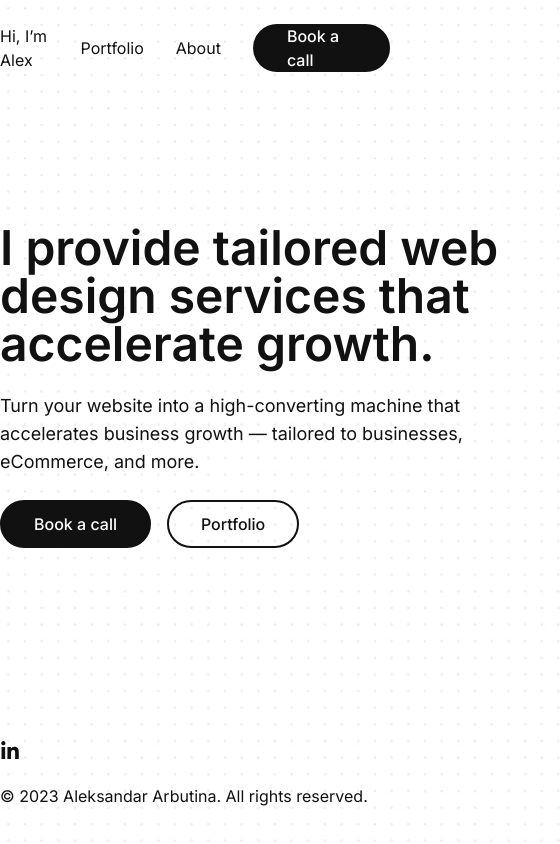
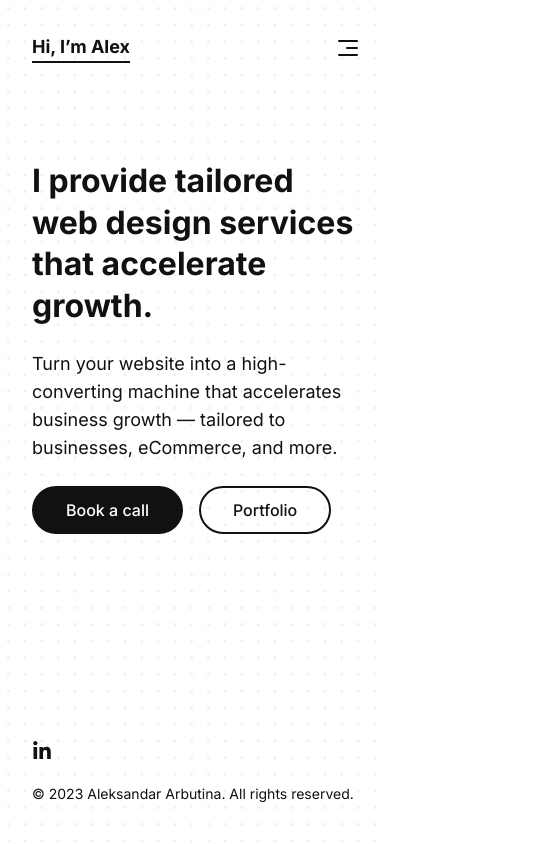
Before and after one commit to stefan-kanazir/alex-portfolio, a Next.js app: page / in a window 390 px wide. Shown: the whole page, 560 px wide, since content can reach past the window. Built offline with nearby package versions, Linux system fonts and the light colour scheme.

Commit message:
Add styles for mobile

```diff
--- a/src/app/about/page.tsx
+++ b/src/app/about/page.tsx
@@ -6,8 +6,10 @@ export const metadata: Metadata = {
 
 export default function About() {
   return (
-    <main className="flex min-h-[calc(100vh-200px)] flex-col items-start pt-32 gap-8  w-[500px]">
-      <h2>Here’s a little bit about me...</h2>
+    <main className="flex min-h-[calc(100vh-200px)] flex-col items-start pt-16 md:pt-32 gap-8  max-w-[500px]">
+      <h1 className="text-heading-3 md:text-heading-2">
+        Here’s a little bit about me...
+      </h1>
       <article className="flex flex-col gap-6">
         <p>
           I’m a Product (UX/UI) Designer that specializes in visual design and
--- a/src/app/globals.css
+++ b/src/app/globals.css
@@ -18,24 +18,29 @@
     background-color: theme("colors.primary");
     color: theme("colors.white");
   }
-}
 
-@layer base {
-  h1 {
+  .text-heading-1 {
     font-size: theme("fontSize.5xl");
     font-weight: 700;
     line-height: 1.1;
     letter-spacing: -2.5%;
   }
 
-  h2 {
+  .text-heading-2 {
     font-size: 2rem;
     font-weight: 700;
     line-height: 1.3;
     letter-spacing: -2.5%;
   }
 
-  p {
+  .text-heading-3 {
+    font-size: theme("fontSize.2xl");
+    font-weight: 700;
+    line-height: 1.3;
+    letter-spacing: -2.5%;
+  }
+
+  .text-body {
     font-size: theme("fontSize.base");
     font-weight: 400;
     line-height: 1.5;
--- a/src/app/page.tsx
+++ b/src/app/page.tsx
@@ -9,8 +9,8 @@ export const metadata: Metadata = {
 
 export default function Home() {
   return (
-    <main className="flex min-h-[calc(100vh-200px)] flex-col items-start pt-32 gap-6  w-[560px]">
-      <h1 className="text-5xl font-semibold">
+    <main className="flex min-h-[calc(100vh-200px)] flex-col items-start pt-16 md:pt-32 gap-6  max-w-[560px]">
+      <h1 className="text-heading-2 md:text-heading-1">
         I provide tailored web design services that accelerate growth.
       </h1>
       <p className="text-lg">
--- a/src/app/portfolio/page.tsx
+++ b/src/app/portfolio/page.tsx
@@ -6,7 +6,7 @@ export const metadata: Metadata = {
 
 export default function Portfolio() {
   return (
-    <main className="flex min-h-[calc(100vh-200px)] flex-col items-start pt-32 gap-8  w-[500px]">
+    <main className="flex min-h-[calc(100vh-200px)] flex-col items-start pt-32 gap-8  max-w-[500px]">
       <h1>Portfolio Page</h1>
     </main>
   );
--- a/src/components/footer/footer.tsx
+++ b/src/components/footer/footer.tsx
@@ -10,7 +10,9 @@ function Footer() {
       >
         <LinkedinIcon />
       </a>
-      <p>© 2023 Aleksandar Arbutina. All rights reserved.</p>
+      <p className="text-sm md:text-body">
+        © 2023 Aleksandar Arbutina. All rights reserved.
+      </p>
     </footer>
   );
 }
--- a/src/components/header/header.tsx
+++ b/src/components/header/header.tsx
@@ -1,10 +1,14 @@
 import Link from "next/link";
+import MenuIcon from "./menu-icon";
 
 function Header() {
   return (
     <header className="flex justify-between items-center h-24">
-      <Link href="/">Hi, I’m Alex</Link>
-      <ul className="flex items-center gap-8">
+      <Link href="/" className="text-lg border-b-2 font-bold">
+        Hi, I’m Alex
+      </Link>
+      <MenuIcon />
+      <ul className="hidden md:flex items-center gap-8">
         <li>
           <Link href="/portfolio">Portfolio</Link>
         </li>
--- /dev/null
+++ b/src/components/header/menu-icon.tsx
@@ -0,0 +1,19 @@
+function MenuIcon() {
+  return (
+    <button className="block md:hidden">
+      <svg
+        xmlns="http://www.w3.org/2000/svg"
+        width="20"
+        height="16"
+        fill="none"
+        stroke="#111"
+        stroke-width="2"
+        stroke-linecap="round"
+      >
+        <path d="M1 1h18M9 8h10M1 15h18" />
+      </svg>
+    </button>
+  );
+}
+
+export default MenuIcon;
--- a/tailwind.config.js
+++ b/tailwind.config.js
@@ -19,6 +19,7 @@ module.exports = {
     },
     container: {
       center: true,
+      padding: "2rem",
     },
   },
   plugins: [],
```
